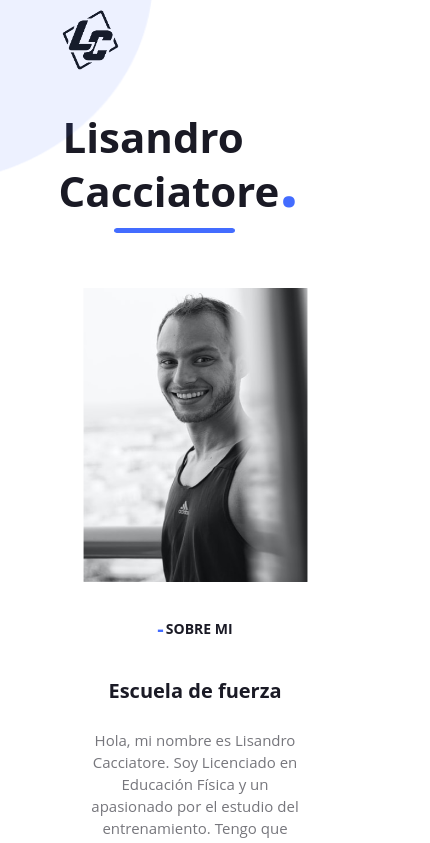
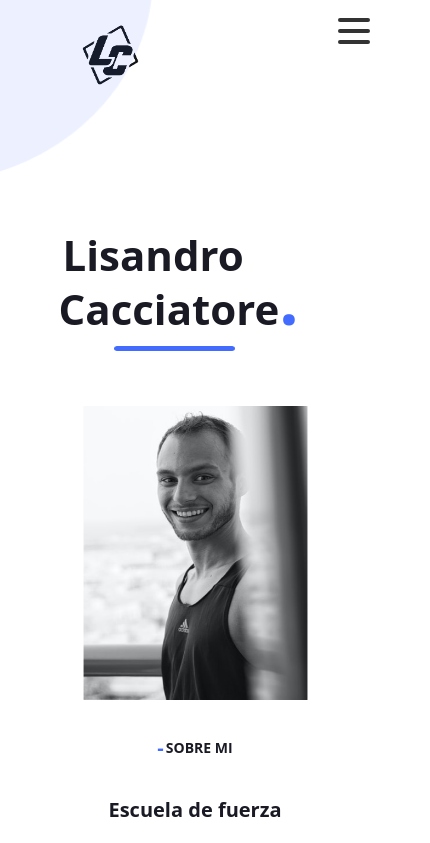
Before and after one commit to gaby7887/Proyecto-Lisandro, a React (Create React App) app: page / in a window 390 px wide. Shown: the top 843 px of the page, 430 px wide, since content can reach past the window. Built offline with nearby package versions, Linux system fonts and the light colour scheme.

Commit message:
nav responsive

```diff
--- a/package.json
+++ b/package.json
@@ -7,9 +7,11 @@
     "@testing-library/react": "^13.2.0",
     "@testing-library/user-event": "^13.5.0",
     "react": "^18.1.0",
+    "react-burger-menu": "^3.0.8",
     "react-dom": "^18.1.0",
     "react-router-dom": "^6.3.0",
     "react-scripts": "5.0.1",
+    "styled-components": "^5.3.5",
     "web-vitals": "^2.1.4"
   },
   "scripts": {
--- a/public/index.html
+++ b/public/index.html
@@ -3,6 +3,7 @@
   <head>
     <meta charset="utf-8" />
     <link rel="icon" href="%PUBLIC_URL%/favicon.ico" />
+    <link rel="stylesheet" href="https://cdnjs.cloudflare.com/ajax/libs/font-awesome/6.1.1/css/all.min.css" integrity="sha512-KfkfwYDsLkIlwQp6LFnl8zNdLGxu9YAA1QvwINks4PhcElQSvqcyVLLD9aMhXd13uQjoXtEKNosOWaZqXgel0g==" crossorigin="anonymous" referrerpolicy="no-referrer" />
     <meta name="viewport" content="width=device-width, initial-scale=1" />
     <meta name="theme-color" content="#000000" />
     <meta
--- /dev/null
+++ b/src/Componentes/Navbar/Burguer.js
@@ -0,0 +1,55 @@
+import React, { useState } from 'react';
+import styled from 'styled-components';
+import RightNav from './RightNav';
+
+const StyledBurger = styled.div`
+    width: 2rem;
+    height: 2rem;
+    position: fixed;
+    top: 15px;
+    right: 20px;
+    z-index: 20;
+    display: none;
+    @media (max-width: 412px) {
+        display: flex;
+        justify-content: space-around;
+        flex-flow: column nowrap;
+    }
+    div {
+        width: 2rem;
+        height: 0.25rem;
+        background-color: ${({ open }) => open ? '#ccc' : '#333'};
+        border-radius: 10px;
+        transform-origin: 1px;
+        transition: all 0.3s linear;
+        &:nth-child(1) {
+        transform: ${({ open }) => open ? 'rotate(45deg)' : 'rotate(0)'};
+        }
+        &:nth-child(2) {
+        transform: ${({ open }) => open ? 'translateX(100%)' : 'translateX(0)'};
+        opacity: ${({ open }) => open ? 0 : 1};
+        }
+        &:nth-child(3) {
+        transform: ${({ open }) => open ? 'rotate(-45deg)' : 'rotate(0)'};
+        }
+    }
+`;
+
+
+
+const Burger = () => {
+    const [open, setOpen] = useState (false)
+
+    return(
+        <>
+        <StyledBurger open={open} onClick={() => setOpen(!open)}>
+            <div />
+            <div />
+            <div />
+        </StyledBurger>
+        <RightNav open={open}/>
+        </>
+    )
+}
+
+export default Burger
--- a/src/Componentes/Navbar/Navbar.css
+++ b/src/Componentes/Navbar/Navbar.css
@@ -1,4 +1,4 @@
-.navbar {
+/*.navbar {
     display: flex;
     flex-direction:row;
     justify-content:space-around;
@@ -7,6 +7,7 @@
     margin-top: 0px;
     position: fixed;
     z-index: 1;
+
 }
 
 .link {
@@ -15,13 +16,22 @@
     line-height: 30px;
     color: #1A1A25;
     list-style-type: none;
-    }
+    } */
+
+.ULlist {
+    display: flex;
+    align-items: center;
+    background: white;
+}
+
+.navList {
+    list-style: none;
+}
 
 .logoLisandro {
     width: 186px;
     height: 85px;
 }
-
 
 
 .listadoNavbar {
@@ -35,12 +45,25 @@
     font-weight: 700;
     font-size: 22px;
     line-height: 26,63px;
-    padding-left: 738px;
+    /*padding-left: 738px; */
     top: 48px;
     width: 78px;
     height: 25px;
     text-decoration: none;
     color: #1A1A25
+}
+
+.kgBKsi{
+    right: 60px !important;
+}
+.cLsCLe{
+    right: 60px !important;
+}
+.hyqPQT{
+    padding: 0px !important;
+}
+.gIxFBY{
+    z-index: 3;
 }
 
 .acercaDeMiNavbar {
--- a/src/Componentes/Navbar/Navbar.js
+++ b/src/Componentes/Navbar/Navbar.js
@@ -1,22 +1,34 @@
 import React from "react";
 import './Navbar.css';
 import { Link } from "react-router-dom";
+import Burger from './Burguer';
+import styled from 'styled-components';
+import logo from '../../Imagenes/logo.png';
 
-import logo from '../../Imagenes/logo.png'
+
+const Nav = styled.nav`
+    width: 100%;
+    height: 55px
+    border-bottom: 2px solid #f1f1f1;
+    padding: 0 20px;
+    display: flex;
+    justify-content: space-between;
+    .logo {
+    padding: 15px 0;
+    z-index: 25,
+
+    }
+`
+
 
 const Navbar = () => {
     return(
-        <div className="navbar">
-            <Link to="/"><img className='logoLisandro' src={logo} alt='logo' /></Link>
-            <div className="link">
-                <ul className="listadoNavbar">
-                    <a href='#inicio' className="inicioNavbar">Inicio</a>
-                    <a href="#acercaDeMi"className="acercaDeMiNavbar">Acerca de mi</a>
-                    <a href="#servicios" className="serviciosNavbar">Servicios</a>
-                    <a href="#contacto" className="contactoNavbar">Contacto</a>
-                </ul>
+        <Nav>
+            <div className="logo">
+                <Link to="/"><img className='logoLisandro' src={logo} alt='logo' /></Link>
             </div>
-        </div>
+            <Burger />
+        </Nav>
     )
 }
 
--- /dev/null
+++ b/src/Componentes/Navbar/RightNav.js
@@ -0,0 +1,81 @@
+import React from 'react';
+import styled from 'styled-components';
+
+import whatsapp from '../../../src/Imagenes/whatsapp.png';
+import instagram from '../../../src/Imagenes/instagram.png';
+import gmail from '../../../src/Imagenes/gmail.png';
+
+const Ul = styled.ul`
+  list-style: none;
+  display: flex;
+  flex-flow: row nowrap;
+  li {
+    padding: 18px 50px;
+  }
+
+
+  @media (max-width: 412px) {
+    flex-flow: column nowrap;
+
+    position: fixed;
+    transform: ${({ open }) => open ? 'translateX(0)' : 'translateX(100%)'};
+    top: 0;
+    right: 10px;
+    height: 100vh;
+    width: 300px;
+    padding-top: 3.5rem;
+    transition: transform 0.3s ease-in-out;
+    li {
+      color: #fff;
+    }
+    .ULlist{
+      display: flex;
+      flex-direction:column
+  }
+  }
+`;
+
+const Img = styled.img`
+display: flex;
+        flex-direction: row;
+        justify-content: center;
+        align-items: center;
+        transform: ${({ open }) => open ? 'translateX(0)' : 'translateX(100%)'};
+
+@media (max-width: 412px) {
+
+    .contenedorIconos img {
+        width: 50%;
+        height: 50%;
+    }
+}
+`;
+
+const RightNav = ({ open }) => {
+  return (
+    <Ul open={open}>
+      <ul className='ULlist'>
+        <li className='navList'>
+          <a href='#inicio' className="inicioNavbar">Inicio</a>
+        </li>
+        <li className='navList'>
+          <a href="#acercaDeMi"className="acercaDeMiNavbar">Acerca de mi</a>
+          </li>
+        <li className='navList'>
+          <a href="#servicios" className="serviciosNavbar">Servicios</a>
+        </li>
+        <li className='navList'>
+          <a href="#contacto" className="contactoNavbar">Contacto</a>
+        </li>
+      </ul>
+      <div className="contenedorIconos">
+            <a className="numeroWhatsapp" href="https://instagram.com/escueladefuerza" target="_blank" rel="noopener noreferrer"><img className="instagram" src={instagram} alt="logo"/></a>
+            <a className="numeroWhatsapp" href="mailto:escueladefuerza@gmail.com" target="_blank" rel="noopener noreferrer"><img className="gmail" src={gmail} alt="logo"/></a>
+            <a className="numeroWhatsapp" href="https://wa.me/5493415040228"><img className="whatsapp" src={whatsapp} alt="logo"/></a>
+      </div>
+    </Ul>
+
+  )
+}
+
+export default RightNav
```
Also changed, not shown: src/Componentes/Views/Servicios/Servicios.js (+6 -6 lines), 1 other file (tests, documents, lock files or other folders).
